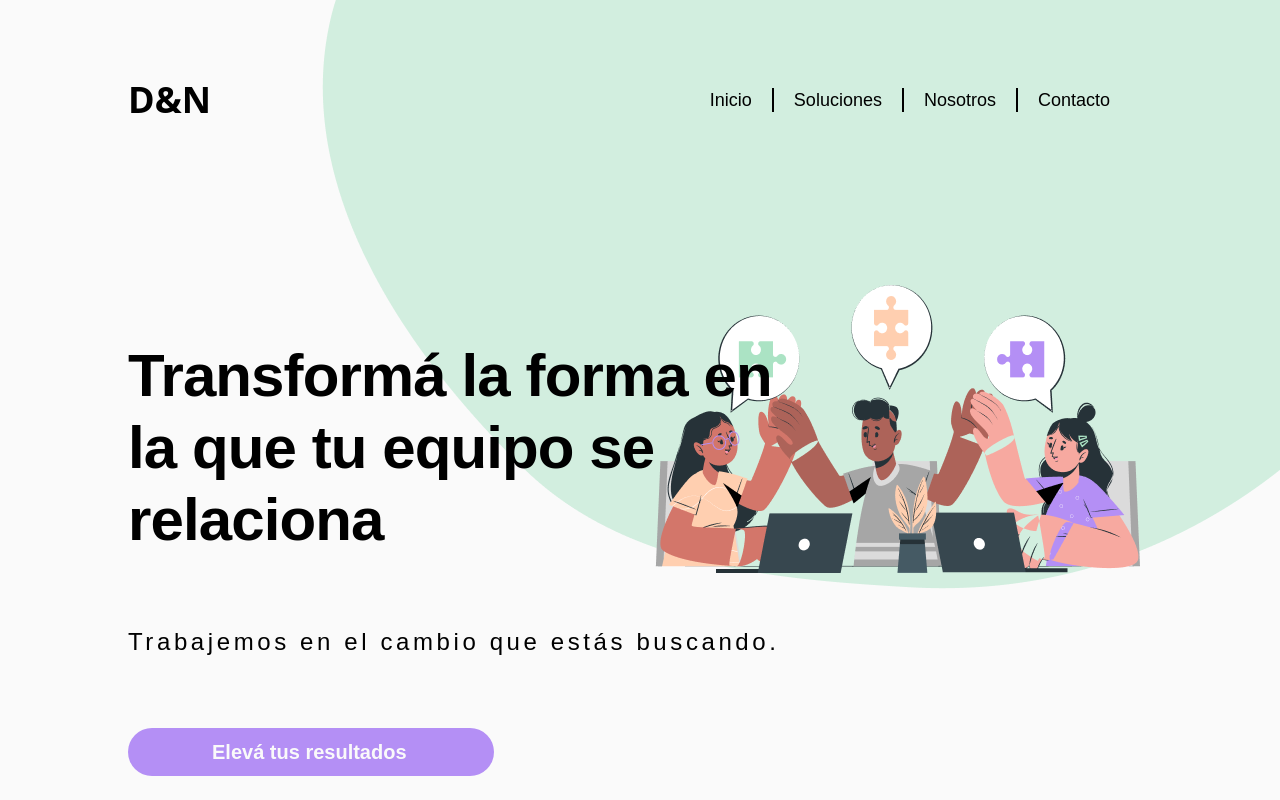
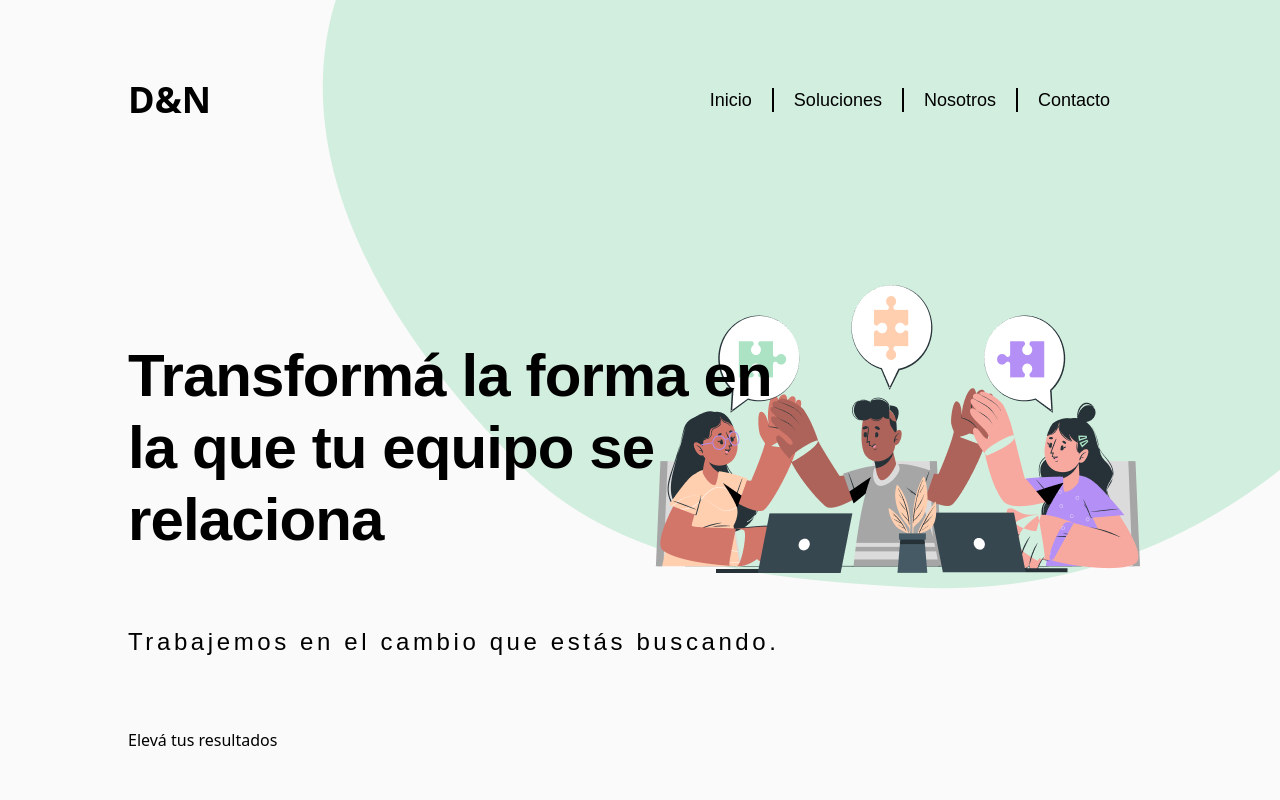
Before and after one commit to wonder990/D-M, a React (Create React App) app: page / in a window 1280 px wide. Shown: the top 800 px of the page. Built offline with nearby package versions, Linux system fonts and the light colour scheme.

Commit message:
terminado

```diff
--- a/src/components/Inicio/Inicio.jsx
+++ b/src/components/Inicio/Inicio.jsx
@@ -9,7 +9,7 @@ const Inicio = () => {
     <main id="Inicio" className="presentation">
       <h2>Transformá la forma en la que tu equipo se relaciona</h2>
       <p>Trabajemos en el cambio que estás buscando.</p>
-      <button>Elevá tus resultados</button>
+      <a href="#solutions">Elevá tus resultados</a>
     </main>
   )
 }
```
